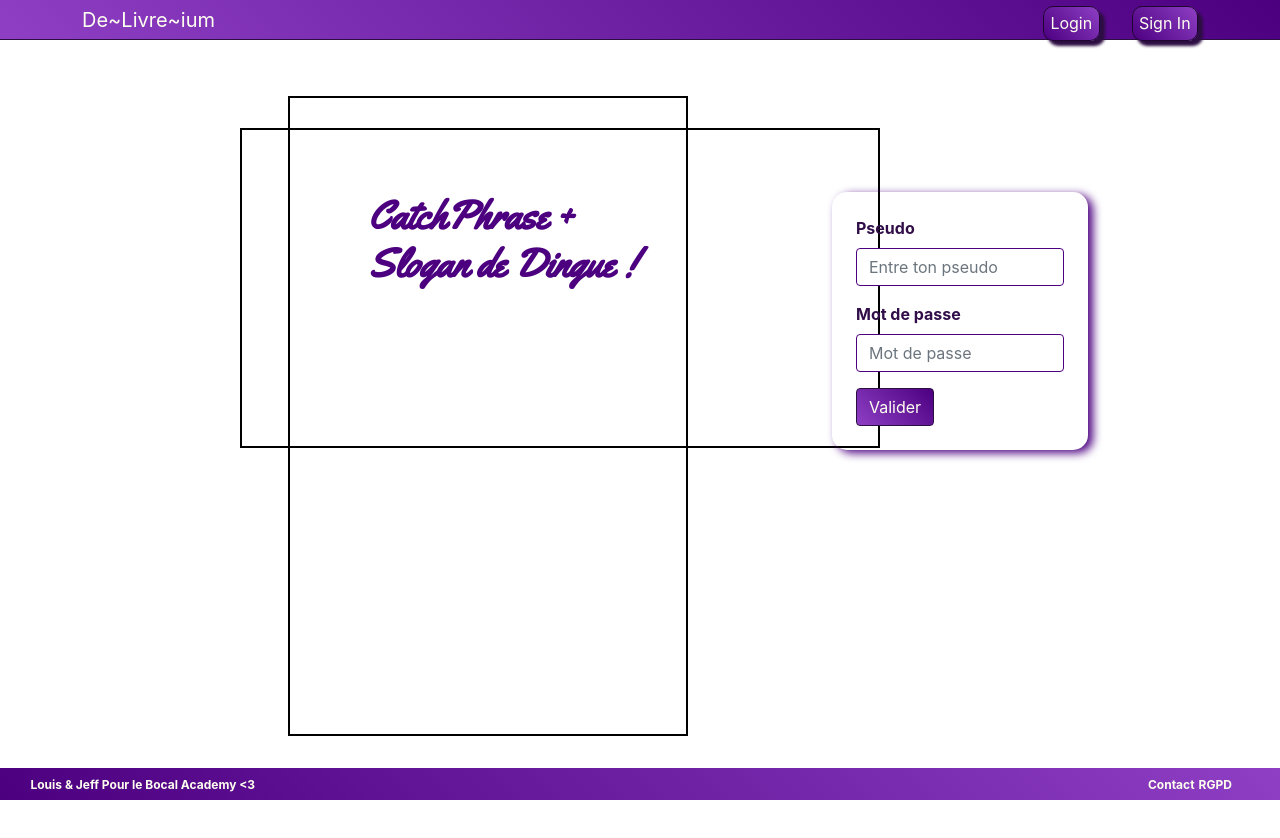
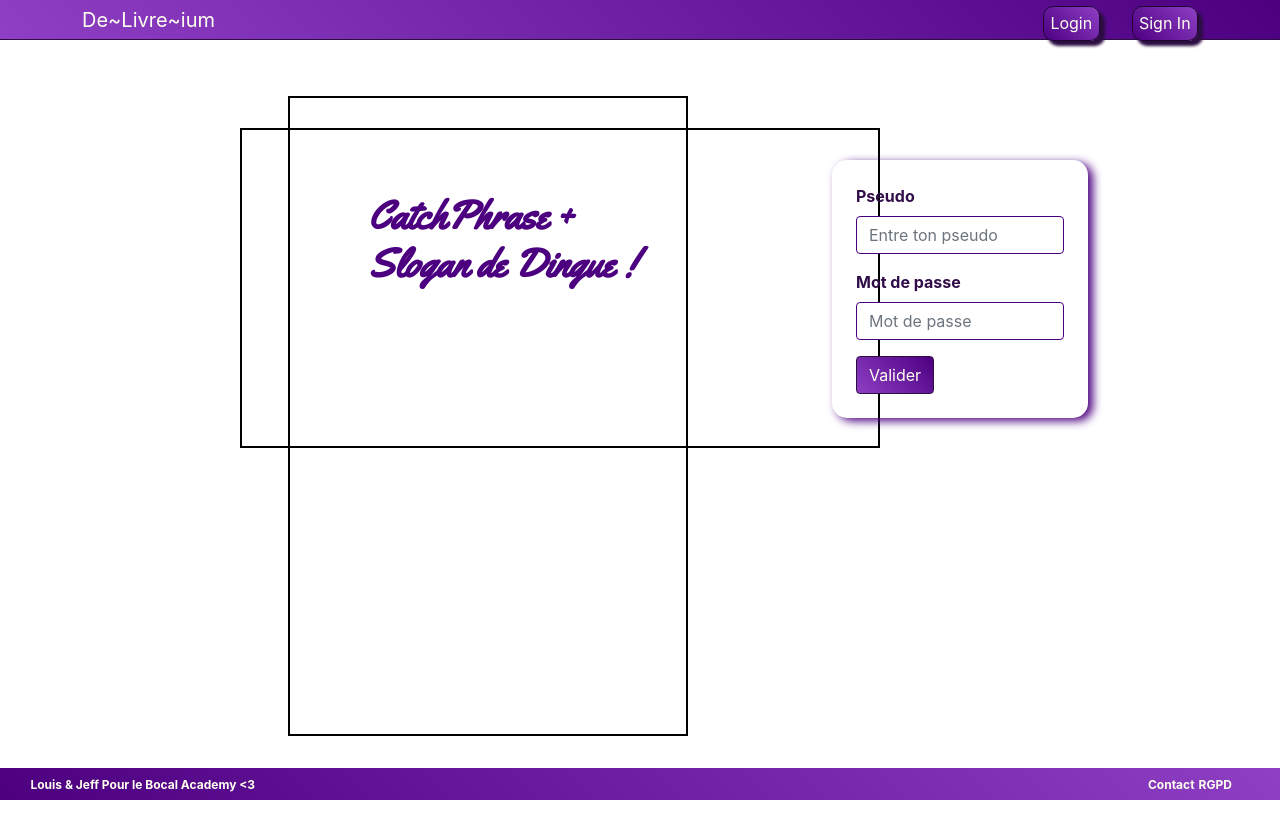
Before and after one commit to Stilgaar/Delivirum_FRONT_Jeff_Louis_2021_Projet_Bocal_Academy, a React (Create React App) app: page / in a window 1280 px wide. Shown: the top 838 px of the page. After the commit the page ends 800 px from the top, so only its background shows below. Built offline with nearby package versions, Linux system fonts and the light colour scheme; no server answers.

Commit message:
push du matin lol

```diff
--- a/public/index.html
+++ b/public/index.html
@@ -15,34 +15,13 @@
   integrity="sha384-F3w7mX95PdgyTmZZMECAngseQB83DfGTowi0iMjiWaeVhAn4FJkqJByhZMI3AhiU"
   crossorigin="anonymous" />
     <link rel="apple-touch-icon" href="%PUBLIC_URL%/logo192.png" />
-    <!--
-      manifest.json provides metadata used when your web app is installed on a
-      user's mobile device or desktop. See https://developers.google.com/web/fundamentals/web-app-manifest/
-    -->
-    <link rel="manifest" href="%PUBLIC_URL%/manifest.json" />
-    <!--
-      Notice the use of %PUBLIC_URL% in the tags above.
-      It will be replaced with the URL of the `public` folder during the build.
-      Only files inside the `public` folder can be referenced from the HTML.
-
-      Unlike "/favicon.ico" or "favicon.ico", "%PUBLIC_URL%/favicon.ico" will
-      work correctly both with client-side routing and a non-root public URL.
-      Learn how to configure a non-root public URL by running `npm run build`.
-    -->
+            <link rel="manifest" href="%PUBLIC_URL%/manifest.json" />
     <title>React App</title>
   </head>
   <body>
     <noscript>You need to enable JavaScript to run this app.</noscript>
     <div id="root"></div>
-    <!--
-      This HTML file is a template.
-      If you open it directly in the browser, you will see an empty page.
 
-      You can add webfonts, meta tags, or analytics to this file.
-      The build step will place the bundled scripts into the <body> tag.
 
-      To begin the development, run `npm start` or `yarn start`.
-      To create a production bundle, use `npm run build` or `yarn build`.
-    -->
   </body>
 </html>
--- a/src/App.js
+++ b/src/App.js
@@ -26,7 +26,7 @@ function App() {
   function getInfos() {
     let token = localStorage.getItem("token");
 
-    return fetch("http://localhost:5000/users/infos", {
+    return fetch("http://localhost:5000/users/id", {
       method: "GET",
       headers: {
         Authorization: `Bearer ${token}`,
--- a/src/Footer/Footer.css
+++ b/src/Footer/Footer.css
@@ -1,9 +1,3 @@
-body {
-
-    position: relative;
-    height: 120vh;
-}
-
 footer {
     padding: 0.5rem;
     color: ivory;
--- a/src/Homepage/Homepage.js
+++ b/src/Homepage/Homepage.js
@@ -4,10 +4,18 @@ import { useState } from "react";
 import { Button } from "react-bootstrap";
 
 function Homepage({ isLog, setIsLog }) {
+
   const [postsList, setPostsList] = useState([]);
 
   const [title, setTitle] = useState();
   const [critic, setCritic] = useState();
+
+  fetch("http://localhost:5000/posts/critic", {
+  })
+  .then((res) =>res.json())
+  .then((json) => {
+    console.log(json)})
+
 
   return (
     <div>
```
